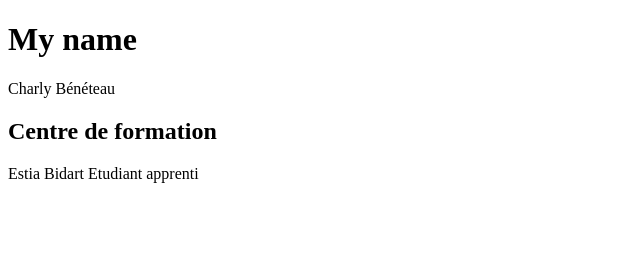
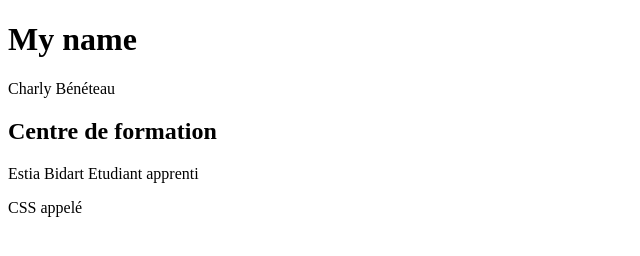
Before and after one commit to CharlyBeneteau/.github.io, a plain HTML site: page index.html in a window 1280 px wide. Shown: the whole page, without its empty margins (0-640 px from the left). Drawn offline with Linux system fonts and the light colour scheme.

```diff
--- a/index.html
+++ b/index.html
@@ -7,5 +7,7 @@
 <h2>Centre de formation</h2>
 <p>Estia Bidart
     Etudiant apprenti</p>
+
+    CSS appelé
 </body>
 </html>
```
